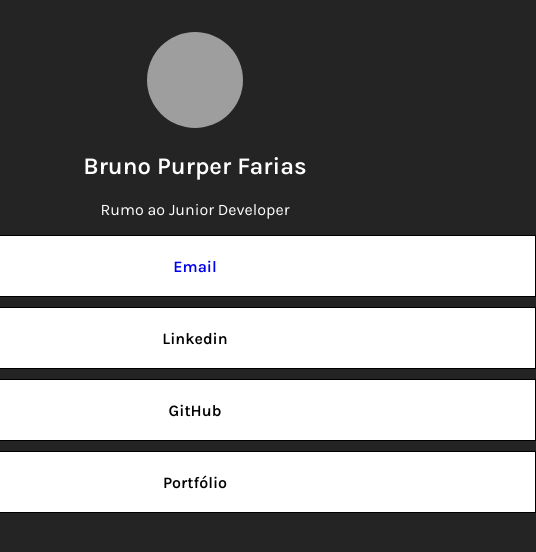
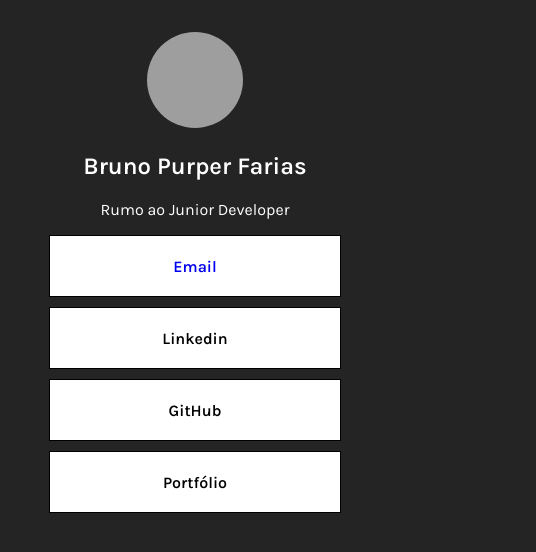
Before and after one commit to brunopurper/My-own-linktree, a plain HTML site: page index.html in a window 390 px wide. Shown: the whole page, 536 px wide, since content can reach past the window. Drawn offline with Linux system fonts and the light colour scheme; grey boxes are pictures that could not be loaded.

Commit message:
Update style.css
Atualizando o desgin responsivo do celular em pé.

```diff
--- a/assets/styles/style.css
+++ b/assets/styles/style.css
@@ -78,3 +78,72 @@ body {
     cursor: pointer;
     transition: 500ms;
 }
+
+@media (max-width: 700px) {
+    .links {
+        border: 1px solid black;
+        width: 600px;
+        height: 60px;
+        background-color: white;
+        display: flex;
+        flex-direction: column;
+        margin-top: 10px;
+        text-align: center;
+        font-weight: 600;
+    }
+}
+@media (max-width: 631px) {
+    .links {
+        border: 1px solid black;
+        width: 490px;
+        height: 60px;
+        background-color: white;
+        display: flex;
+        flex-direction: column;
+        margin-top: 10px;
+        text-align: center;
+        font-weight: 600;
+    }
+}
+
+
+@media (max-width: 500px) {
+    .links {
+        border: 1px solid black;
+        width: 390px;
+        height: 60px;
+        background-color: white;
+        display: flex;
+        flex-direction: column;
+        margin-top: 10px;
+        text-align: center;
+        font-weight: 600;
+    }
+}
+@media (max-width: 515px) {
+    .links {
+        border: 1px solid black;
+        width: 290px;
+        height: 60px;
+        background-color: white;
+        display: flex;
+        flex-direction: column;
+        margin-top: 10px;
+        text-align: center;
+        font-weight: 600;
+    }
+}
+
+@media (max-width: 436px) {
+    .links {
+        border: 1px solid black;
+        width: 290px;
+        height: 60px;
+        background-color: white;
+        display: flex;
+        flex-direction: column;
+        margin-top: 10px;
+        text-align: center;
+        font-weight: 600;
+    }
+}
```
